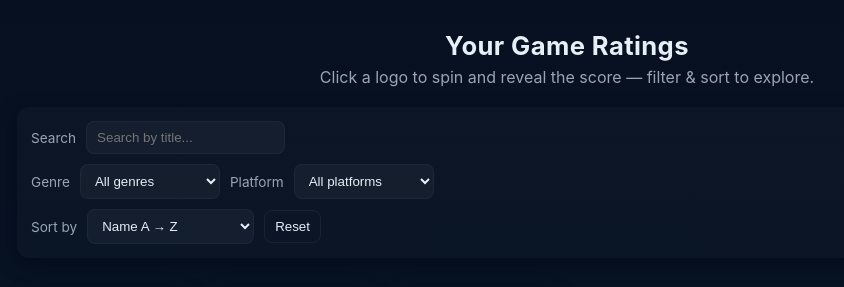
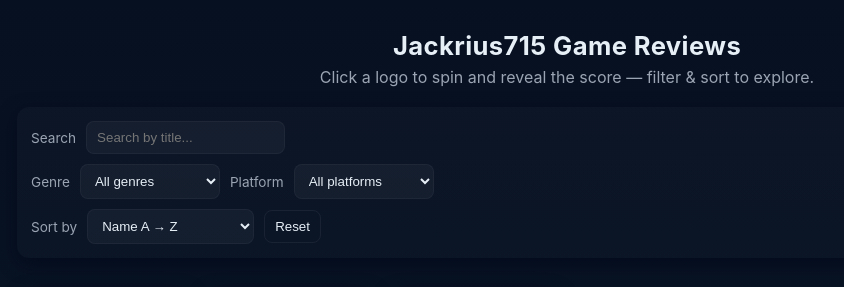
Before and after one commit to Jackarius715/Jackarius715-Game-Reviews, a plain HTML site: page index.html in a window 1280 px wide. Shown: the top 287 px of the page, without its empty margins (73-917 px from the left). Drawn offline with Linux system fonts and the light colour scheme.

Commit message:
Update title and header for game reviews page

```diff
--- a/index.html
+++ b/index.html
@@ -3,12 +3,12 @@
 <head>
 <meta charset="utf-8" />
 <meta name="viewport" content="width=device-width,initial-scale=1" />
-<title>Your Game Ratings</title>
+<title>Jackrius715 Game Reviews</title>
 <link rel="stylesheet" href="styles.css">
 </head>
 <body>
 <header class="site-header">
-  <h1>Your Game Ratings</h1>
+  <h1>Jackrius715 Game Reviews</h1>
   <p class="subtitle">Click a logo to spin and reveal the score — filter & sort to explore.</p>
 </header>
 
```
